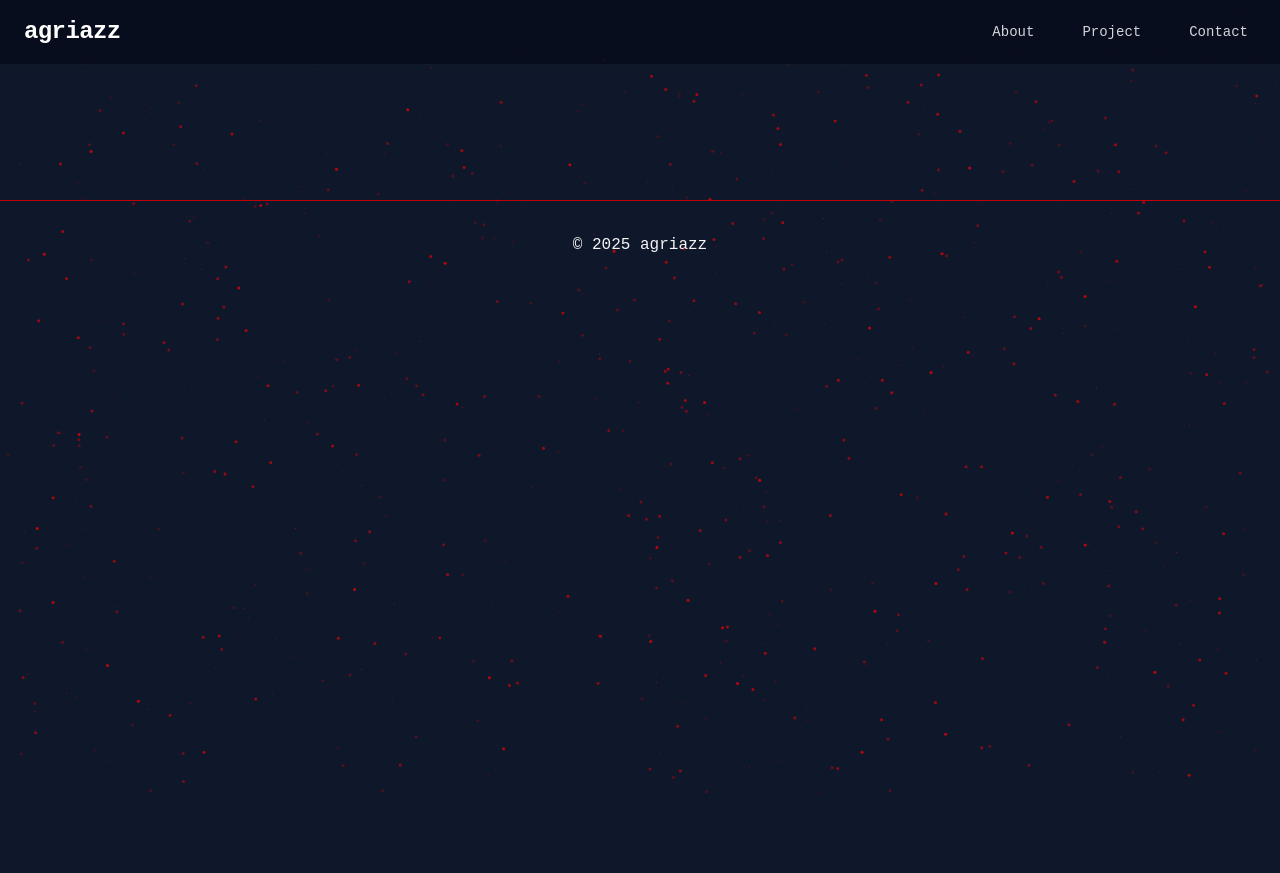
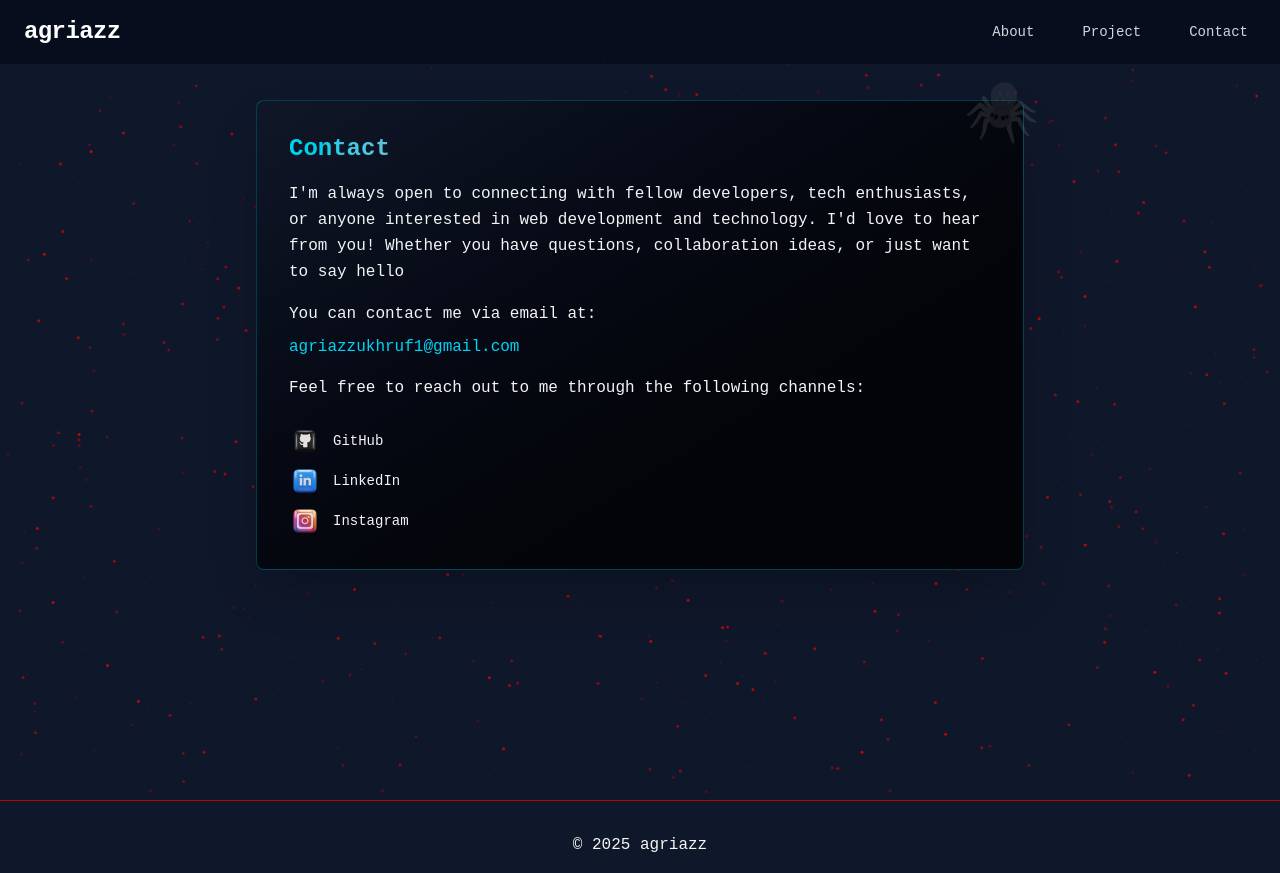
Before and after one commit to halcyonoidd/GriazZ, a SvelteKit app: page /contact in a window 1280 px wide. Before the commit the page ends 800 px from the top, so only its background shows below. Built offline with nearby package versions, Linux system fonts and the light colour scheme.

Commit message:
update contact and about page

```diff
--- a/src/lib/assets/JSON/projects.json
+++ b/src/lib/assets/JSON/projects.json
@@ -5,7 +5,7 @@
     "fullDescription": "This portfolio website is built using Svelte, Tailwind CSS, and TypeScript. It features a clean and modern design, responsive layout, and smooth animations. The website includes sections for about me, skills, projects, and contact information. It also has a gallery showcasing screenshots of my projects.",
     "image": "/img/Portofolio_landing.png",
     "gallery": ["/img/Portofolio_landing.png", "/img/Portofolio_about.png", "/img/Portofolio_tech.png", "/img/Portofolio_projects.png"],
-    "link": "https://example.com",
+    "link": "https://github.com/halcyonoidd/GriazZ",
     "technologies": ["Svelte", "Tailwind", "TypeScript"]
   },
   {
@@ -14,7 +14,7 @@
     "fullDescription": "DaichiNo is a fully responsive website built with PHP and Laravel for the backend, and JavaScript with React.js for the frontend. The website features an interactive menu, location map, and online reservation system. It is designed to provide a seamless user experience across all devices.",
     "image": "/img/Daichino_landing.png",
     "gallery": ["/img/Daichino_landing.png", "/img/Daichino_login.png", "/img/Daichino_createAccount.png", "/img/Daichino_menuPage.png", "/img/Daichino_aboutPage.png", "/img/Daichino_aboutPage2.png", "/img/Daichino_contactPage.png", "/img/Daichino_reservationPage.png", "/img/Daichino_addCart.png", "/img/Daichino_cart.png", "/img/Daichino_payment.png", "/img/Daichino_profil.png", "/img/Daichino_detailProfil.png", "/img/Daichino_adminPage.png", "/img/Daichino_usersAdminPage.png", "/img/Daichino_reservationsAdminPage.png", "/img/Daichino_addReservation.png"],
-    "link": "https://example.com",
+    "link": "https://github.com/halcyonoidd/DaichiNo",
     "technologies": ["PHP", "Laravel", "JavaScript", "React.js", "PostgreSQL"]
   },
   {
@@ -23,7 +23,7 @@
     "fullDescription": "Kopi Hari Ini is developed using HTML5, CSS3, and JavaScript. The system allows coffee shop owners to efficiently manage customer orders, track inventory levels, and generate sales reports. The user-friendly interface ensures that staff can quickly navigate through the system to enhance operational efficiency.",
     "image": "/img/Kopihariini_landing.png",
     "gallery": ["/img/Kopihariini_landing.png", "/img/Kopihariini_about.png", "/img/Kopihariini_menu.png", "/img/Kopihariini_contact.png"],
-    "link": "https://example.com",
+    "link": "https://github.com/halcyonoidd/Kopi-Hari-Ini.",
     "technologies": ["HTML5", "CSS3", "JavaScript"]
   },
   {
@@ -32,7 +32,7 @@
     "fullDescription": "Gearnix Store is built with HTML5, CSS3, and JavaScript to provide a seamless shopping experience for gamers. The platform features a wide range of gaming accessories, secure payment options, and an easy-to-navigate interface. Customers can browse products, read reviews, and make purchases with ease.",
     "image": "/img/Gearnix_landing.png",
     "gallery": ["/img/Gearnix_landing.png", "/img/Gearnix_categories.png", "/img/Gearnix_products.png", "/img/Gearnix_detailProducts.png", "/img/Gearnix_cart.png", "/img/Gearnix_profil.png", "/img/Gearnix_checkout.png", "/img/Gearnix_history.png", "/img/Gearnix_detailHistory.png", "/img/Gearnix_detailHistory2.png"],
-    "link": "https://example.com",
+    "link": "https://github.com/halcyonoidd/GearNix",
     "technologies": ["HTML5", "CSS3", "JavaScript"]
   },
   {
@@ -41,7 +41,7 @@
     "fullDescription": "Creative CV is my online resume. It showcases my skills and experiences, in a visually appealing way.",
     "image": "/img/CV_landing.png",
     "gallery": ["/img/CV_landing.png", "/img/CV_landing2.png"],
-    "link": "https://example.com",
+    "link": "https://github.com/halcyonoidd/cvCreative",
     "technologies": ["HTML5", "CSS3"]
   },
   {
@@ -50,7 +50,7 @@
     "fullDescription": "Digital Clock is a very simple application that displays the current time and updates every second.",
     "image": "/img/Clock_landing.png",
     "gallery": ["/img/Clock_landing.png"],
-    "link": "https://example.com",
+    "link": "https://github.com/halcyonoidd/Simple-Clock",
     "technologies": ["HTML5", "CSS3", "JavaScript"]
   },
   {
@@ -59,7 +59,7 @@
     "fullDescription": "PasarKu is a simple marketplace application that connects buyers and sellers in a local community.",
     "image": "/img/Pasarku_landing.png",
     "gallery": ["/img/Pasarku_landing.png", "/img/Pasarku_dashboardPenjual.png", "/img/Pasarku_dashboardPenjual2.png", "/img/Pasarku_dashboardPembeli.png", "/img/Pasarku_dashboardPembeli2.png"],
-    "link": "https://example.com",
+    "link": "https://github.com/halcyonoidd/PasarKu",
     "technologies": ["Python"]
   }
 ]
--- a/src/routes/+page.svelte
+++ b/src/routes/+page.svelte
@@ -132,7 +132,7 @@
 
                 <div class="grid grid-cols-2 sm:grid-cols-3 md:grid-cols-4 lg:grid-cols-6 gap-6 md:gap-8">
                     {#each technologies as tech}
-                        <div class="group relative flex flex-col items-center p-6 bg-gradient-to-br from-slate-800/60 to-slate-900/60 backdrop-blur-md rounded-2xl border border-white/10 transition-all duration-500 hover:-translate-y-3 hover:scale-105 hover:border-{tech.hoverColor}/70 hover:shadow-[0_8px_40px_rgba(255,255,255,0.4)] hover:bg-gradient-to-br hover:from-{tech.hoverColor}/10 hover:to-slate-900/60">
+                        <div class="group relative flex flex-col items-center p-6 bg-gradient-to-br from-slate-800/60 to-slate-900/60 backdrop-blur-md rounded-2xl border border-white/10 transition-all duration-500 hover:-translate-y-3 hover:scale-105 hover:border-{tech.hoverColor || 'red-500'}/70 hover:shadow-[0_8px_40px_rgba(255,255,255,0.4)] hover:bg-gradient-to-br hover:from-{tech.hoverColor || 'red-500'}/10 hover:to-slate-900/60">
                             <img
                                 src={tech.icon}
                                 alt={tech.name}
--- a/src/routes/contact/+page.svelte
+++ b/src/routes/contact/+page.svelte
@@ -1,3 +1,41 @@
-<section class="py-25 px-4">
+<section class="min-h-screen py-25 px-4">
+    <div id="vision" class="max-w-3xl mx-auto mb-16 p-8 bg-gradient-to-br from-gray-900/80 to-black/80 backdrop-blur-sm rounded-lg shadow-2xl border border-cyan-500/30 relative z-10 group hover:scale-[1.02] transition-transform duration-300">
+            <div class="absolute -top-4 -right-4 text-6xl opacity-20 group-hover:opacity-50 transition-opacity duration-300">🕷️</div>
+            <h3 class="text-2xl font-bold mb-4 text-transparent bg-clip-text bg-gradient-to-r from-cyan-400 to-red-500">Contact</h3>
+            <p class="text-gray-100 mb-4 leading-relaxed">
+                I'm always open to connecting with fellow developers, tech enthusiasts, or anyone interested in web development and technology.
+                I'd love to hear from you! Whether you have questions, collaboration ideas, or just want to say hello
+            </p>
 
+            <p class="text-gray-100 mb-2 leading-relaxed">
+                You can contact me via email at:
+            </p>
+
+            <div class="mb-4">
+                <a href="mailto: agriazzukhruf1@gmail.com" class="text-cyan-400 hover:underline">
+                    agriazzukhruf1@gmail.com
+                </a>
+            </div>
+
+            <p class="text-gray-100 mb-4 leading-relaxed">
+                Feel free to reach out to me through the following channels:
+            </p>
+
+            <div class="flex flex-col space-y-2 mt-6">
+                <a href="https://github.com/halcyonoidd" target="_blank" rel="noopener noreferrer" class="flex items-center space-x-3 hover:text-cyan-400 transition-colors duration-300 w-fit">
+                    <img src="/img/github2.png" alt="GitHub" class="w-8 h-8"/>
+                    <span class="text-sm text-gray-100 hover:text-cyan-400 transition-colors duration-300">GitHub</span>
+                </a>
+
+                <a href="https://www.linkedin.com/in/agriazzukhruf" target="_blank" rel="noopener noreferrer" class="flex items-center space-x-3 hover:text-cyan-400 transition-colors duration-300 w-fit">
+                    <img src="/img/linkedin.png" alt="LinkedIn" class="w-8 h-8"/>
+                    <span class="text-sm text-gray-100 hover:text-cyan-400 transition-colors duration-300">LinkedIn</span>
+                </a>
+
+                <a href="https://www.instagram.com/agriazz?igsh=MWx1bWk0b280N2Jkag%3D%3D&utm_source=qr" target="_blank" rel="noopener noreferrer" class="flex items-center space-x-3 hover:text-cyan-400 transition-colors duration-300 w-fit">
+                    <img src="/img/instagram.png" alt="Instagram" class="w-8 h-8"/>
+                    <span class="text-sm text-gray-100 hover:text-cyan-400 transition-colors duration-300">Instagram</span>
+                </a>
+            </div>
+    </div>
 </section>
```
Also changed, not shown: src/routes/about/+page.svelte (+7 -7 lines), static/img/instagram.png (added).
